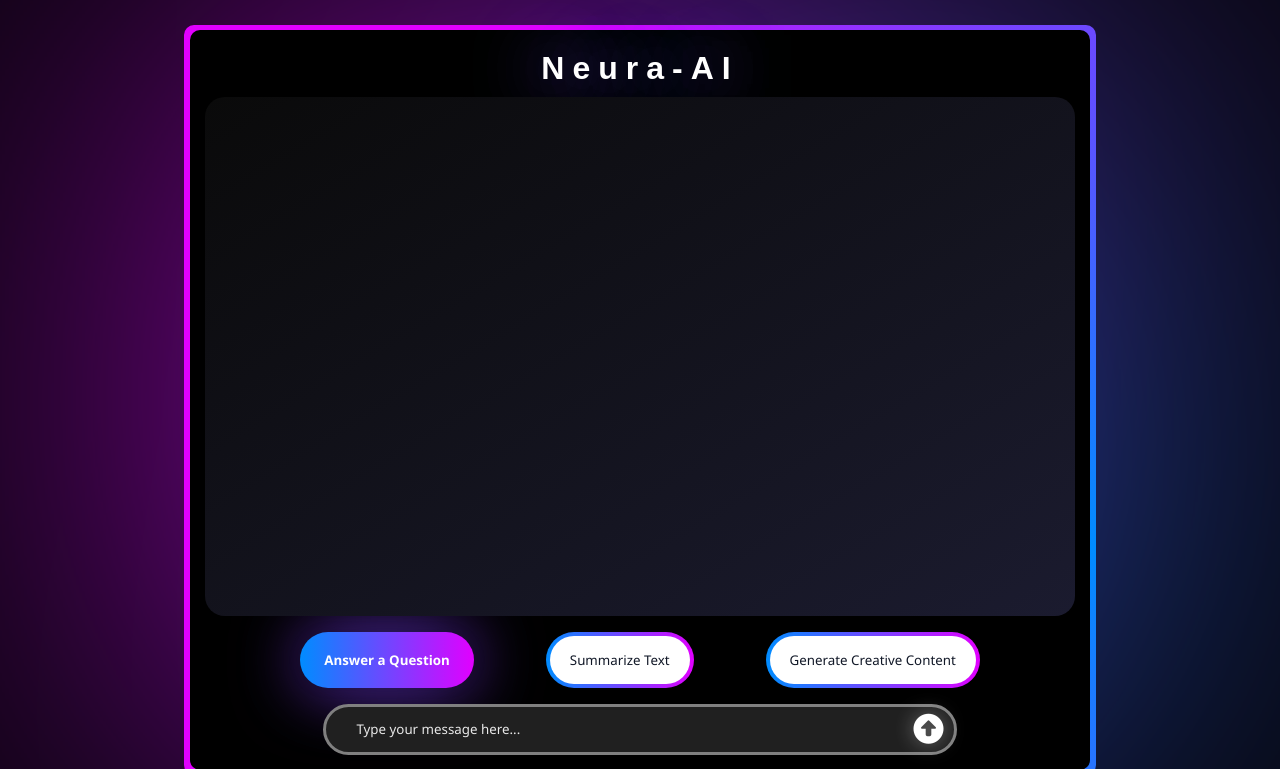
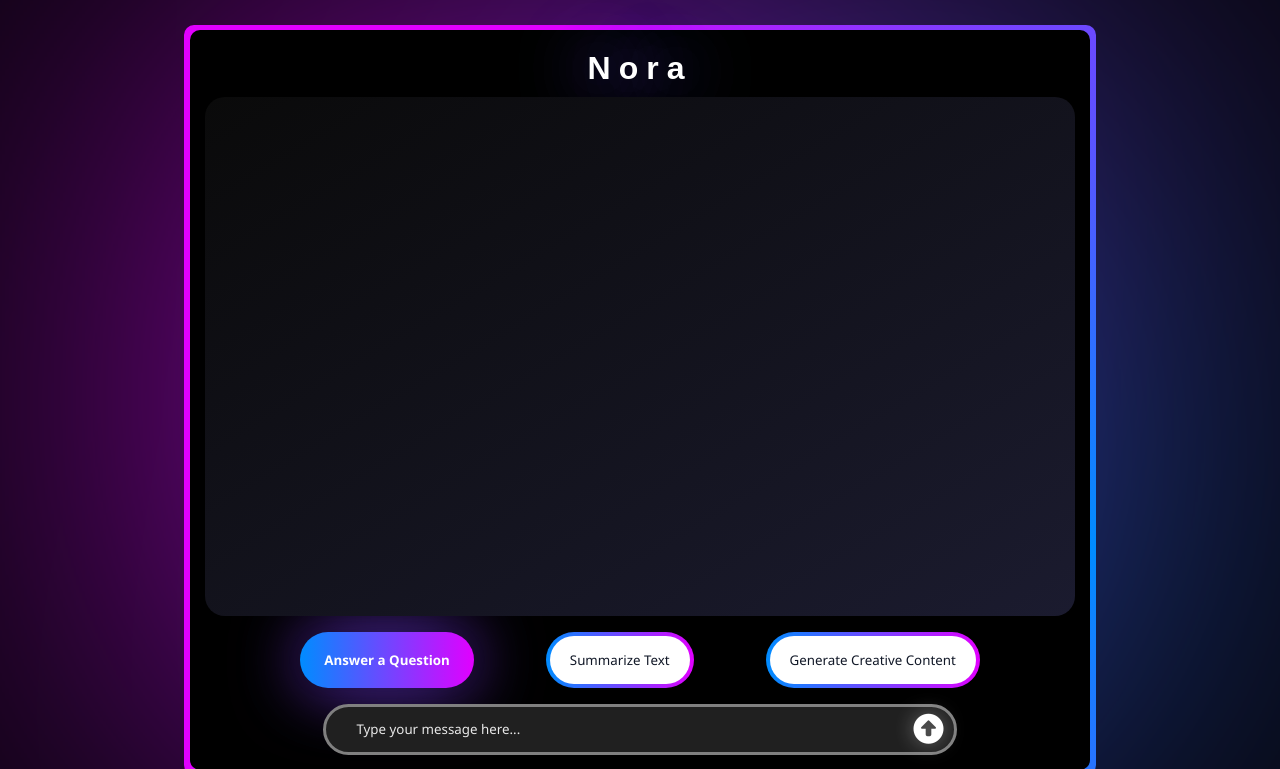
Before and after one commit to Hardhik-318/Flask-Openai-Chatbot, a Flask app: page / in a window 1280 px wide. Shown: the top 769 px of the page. Run offline with Flask 3, Linux system fonts and the light colour scheme.

Commit message:
Update index.html

```diff
--- a/Templates/index.html
+++ b/Templates/index.html
@@ -10,7 +10,7 @@
 <body>
   <div class="chatbox">
     <div class="header">
-      <h1>Neura-AI</h1>
+      <h1>Nora</h1>
     </div>
 
     <div class="chat-area"></div>
```
